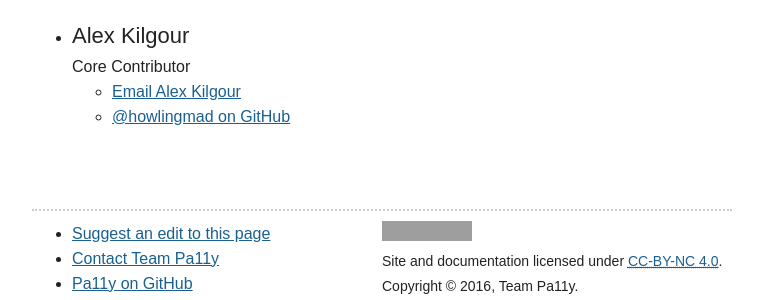
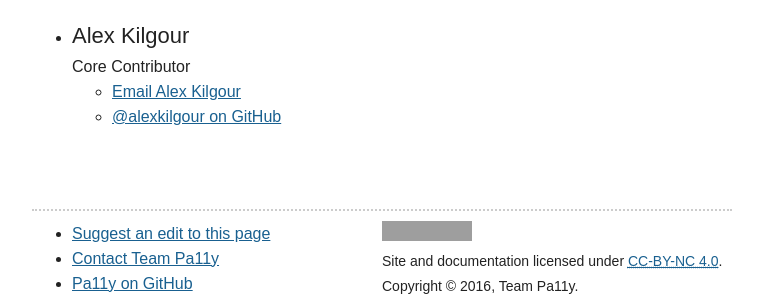
Before and after one commit to pa11y/pa11y.github.io, a Jekyll site: the page built from pages/contact.md, in a window 1280 px wide, cut to the strip 1551-1851 px from the top of the page. Shown: the whole strip, without its empty margins (258-1021 px from the left). Built offline with Jekyll 4.4.1, drawn with Linux system fonts in a browser that asks for light colours; grey boxes are pictures that could not be loaded.

Commit message:
Update github username from howlingmad to alexkilgour (#55)

```diff
--- a/_data/team.yml
+++ b/_data/team.yml
@@ -65,4 +65,4 @@
   role: Core Contributor
   avatar: 8e5f0e92011faf5e53e6ceac2468c05e
   email: alex@kil.gr
-  github: howlingmad
+  github: alexkilgour
```
